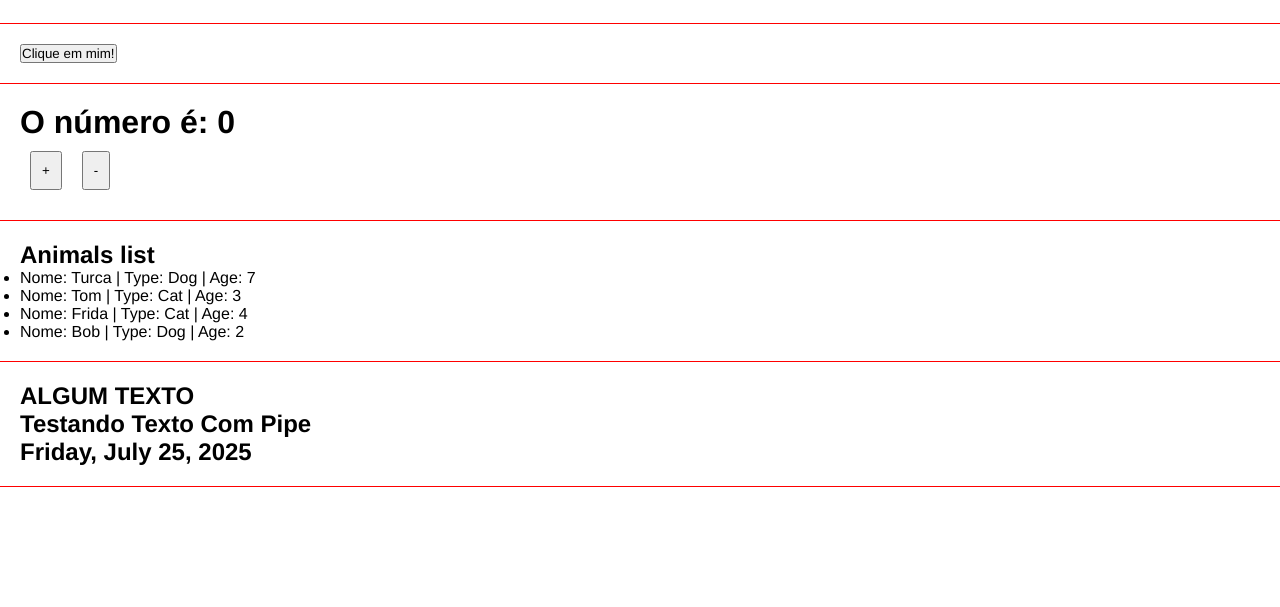
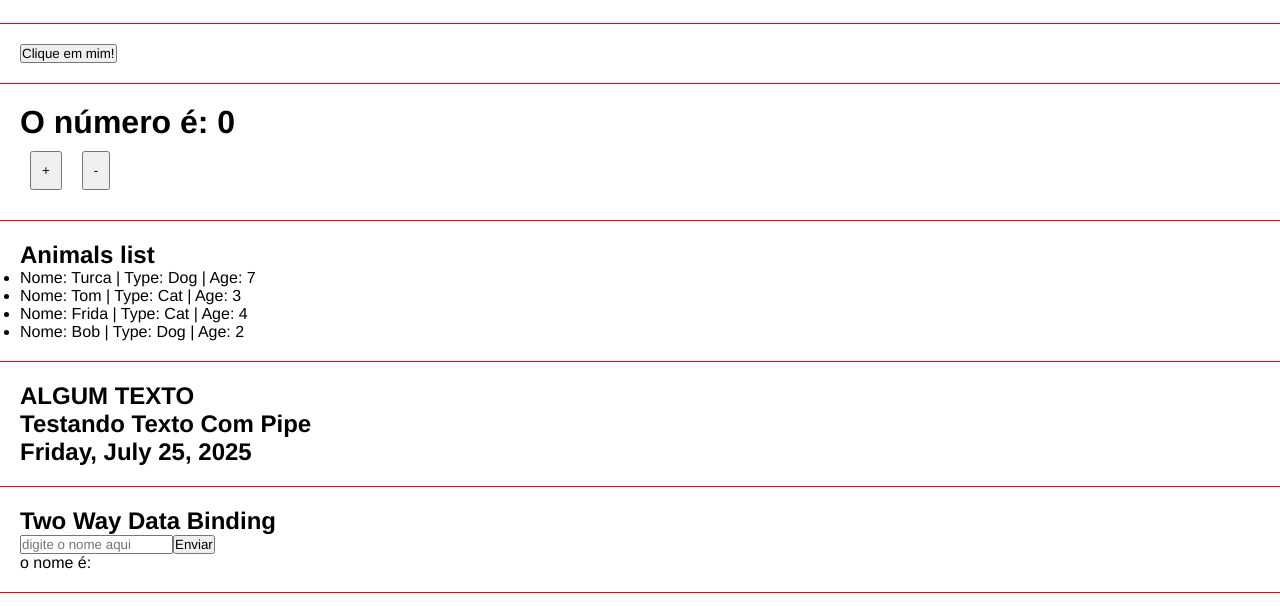
Before and after one commit to MartiniLeandro/Angular_Estudos, an Angular app: page / in a window 1280 px wide. Shown: the part 633-1240 px from the top of the page. Built offline with nearby package versions, Linux system fonts and the light colour scheme.

Commit message:
utilizando two way data bind

```diff
--- a/src/app/app.html
+++ b/src/app/app.html
@@ -7,3 +7,4 @@
 <app-emitter></app-emitter>
 <app-list-hander></app-list-hander>
 <app-pipe-operator></app-pipe-operator>
+<app-two-way-binding></app-two-way-binding>
--- a/src/app/app.ts
+++ b/src/app/app.ts
@@ -1,4 +1,5 @@
 import { Component, signal } from '@angular/core';
+import { FormsModule } from '@angular/forms';
 import { FirstComponent } from './components/first-component/first-component';
 import { ParentData } from './components/parent-data/parent-data';
 import { Directives } from './components/directives/directives';
@@ -7,10 +8,11 @@
 import { Emitter } from './components/emitter/emitter';
 import { ListHander } from "./components/list-hander/list-hander";
 import { PipeOperator } from "./components/pipe-operator/pipe-operator";
+import { TwoWayBinding } from "./components/two-way-binding/two-way-binding";
 
 @Component({
   selector: 'app-root',
-  imports: [FirstComponent, ParentData, Directives, IfRender, Eventos, Emitter, ListHander, PipeOperator],
+  imports: [FirstComponent, ParentData, Directives, IfRender, Eventos, Emitter, ListHander, PipeOperator, TwoWayBinding, FormsModule],
   templateUrl: './app.html',
   styleUrl: './app.css'
 })
--- /dev/null
+++ b/src/app/components/two-way-binding/two-way-binding.html
@@ -0,0 +1,6 @@
+<div class="class">
+    <h2>Two Way Data Binding</h2>
+    <input type="text" [(ngModel)]="name" name="name" placeholder="digite o nome aqui">
+    <input type="submit" value="Enviar">
+    <p>o nome é: {{name}}</p>
+</div>
--- /dev/null
+++ b/src/app/components/two-way-binding/two-way-binding.ts
@@ -0,0 +1,13 @@
+import { Component } from '@angular/core';
+import { FormsModule } from '@angular/forms';
+import { CommonModule } from '@angular/common';
+
+@Component({
+  selector: 'app-two-way-binding',
+  imports: [FormsModule,CommonModule],
+  templateUrl: './two-way-binding.html',
+  styleUrl: './two-way-binding.css'
+})
+export class TwoWayBinding {
+  name:string = '';
+}
```
Also changed, not shown: src/app/components/two-way-binding/two-way-binding.css (added), 1 other file (tests, documents, lock files or other folders).
